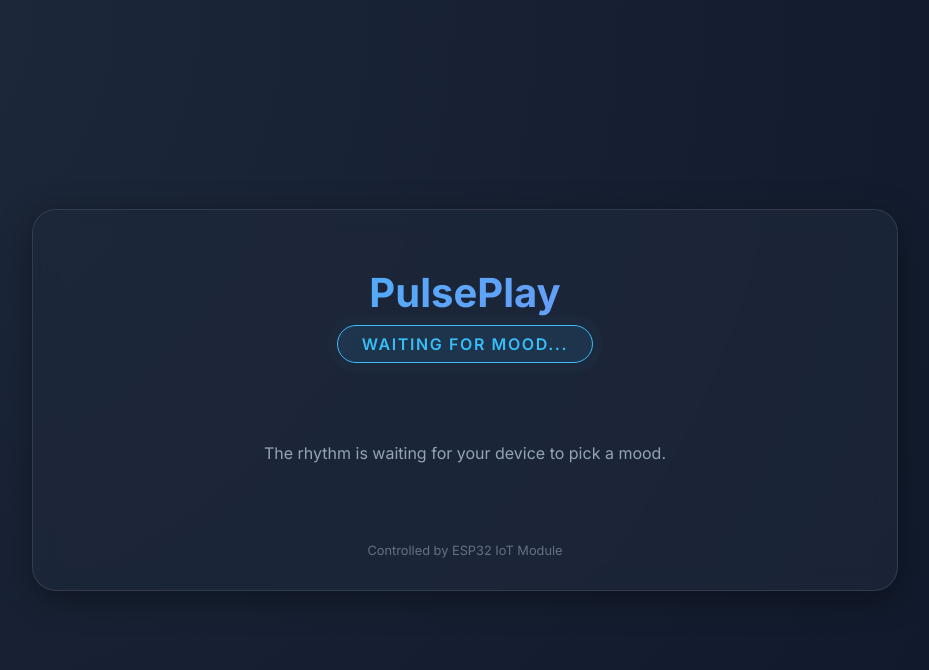
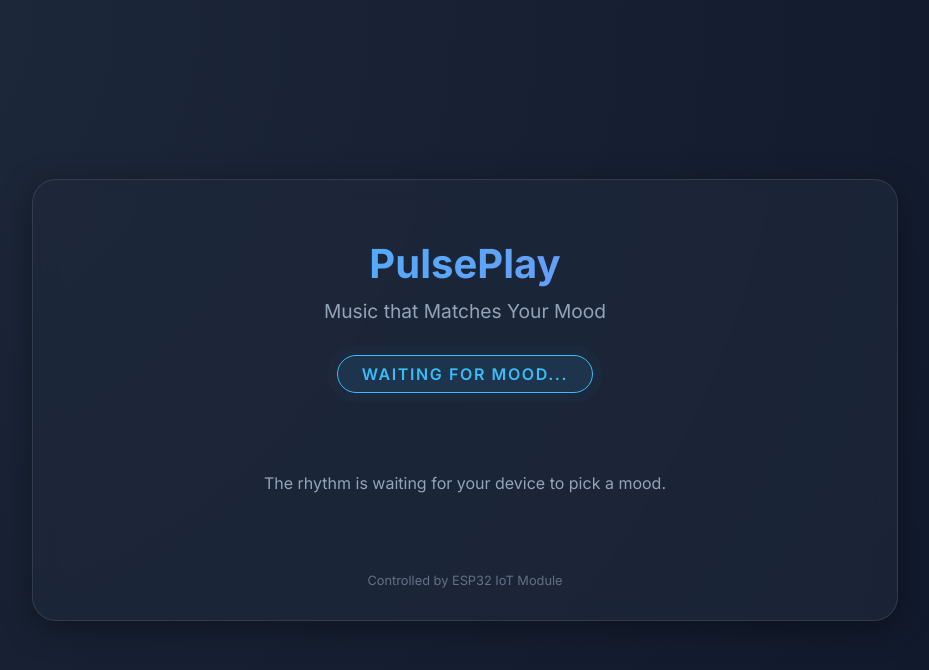
Before and after one commit to tanzim-ikram/pulseplay-server, a website: page public/index.html in a window 1280 px wide. Shown: the whole page, without its empty margins (175-1104 px from the left). Drawn offline with Linux system fonts and the light colour scheme; no server answers.

Commit message:
feat: establish initial web UI with basic HTML structure and modern CSS styling for PulsePlay.

```diff
--- a/public/index.html
+++ b/public/index.html
@@ -12,6 +12,7 @@
 <body>
     <div class="container">
         <h1>PulsePlay</h1>
+        <p id="tagline">Music that Matches Your Mood</p>
         <div id="mood-container">
             <span id="mood-display" class="mood-badge">Waiting for mood...</span>
         </div>
--- a/public/styles.css
+++ b/public/styles.css
@@ -37,11 +37,18 @@ body {
 
 h1 {
     font-size: 2.5rem;
-    margin-bottom: 0.5rem;
     background: linear-gradient(135deg, #38bdf8, #818cf8);
     -webkit-background-clip: text;
     background-clip: text;
     -webkit-text-fill-color: transparent;
+}
+
+#tagline {
+    font-size: 1.2rem;
+    margin-bottom: 1rem;
+    color: var(--text-secondary);
+    margin-top: -1rem;
+    margin-bottom: 2rem;
 }
 
 .mood-badge {
```
